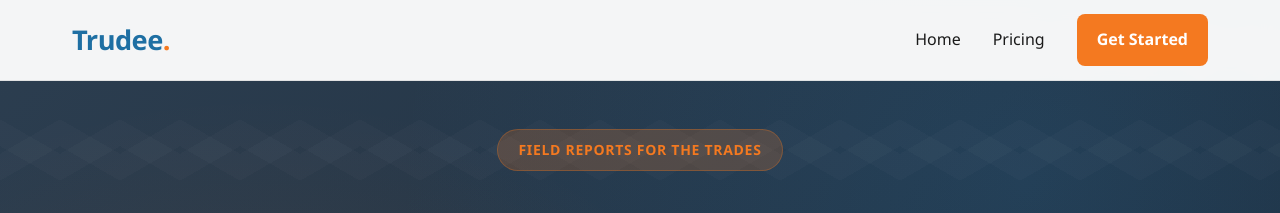
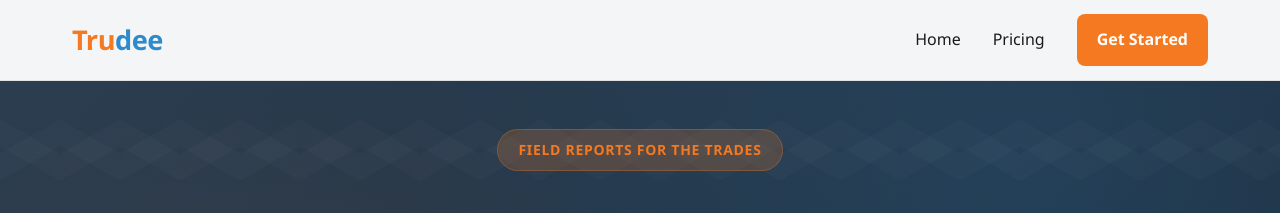
Before and after one commit to TrueUp-Pro/trudee_website, a Jekyll site: the page built from index.html, in a window 1280 px wide. Shown: the top 213 px of the page. Built offline with Jekyll 4.4.1, drawn with Linux system fonts in a browser that asks for light colours.

Commit message:
Rebrand wordmark TrueUp -> Trudee (Tru orange, dee blue)
Split the header logo into Tru (orange) / dee (blue) spans and
regenerate the social share card (og-image) to match.

Co-Authored-By: Claude Opus 4.8 (1M context) <noreply@anthropic.com>

```diff
--- a/_includes/header.html
+++ b/_includes/header.html
@@ -1,7 +1,7 @@
 <header class="site-header">
   <div class="wrap">
     <a class="logo" href="{{ '/' | relative_url }}" aria-label="Trudee home">
-      <span class="logo-text">Trudee</span>
+      <span class="logo-text"><span class="logo-tru">Tru</span><span class="logo-dee">dee</span></span>
     </a>
     <nav class="nav" aria-label="Main navigation">
       <a href="{{ '/' | relative_url }}">Home</a>
--- a/css/main.css
+++ b/css/main.css
@@ -123,13 +123,15 @@ img {
   font-weight: 800;
   font-size: 1.7rem;
   letter-spacing: -0.02em;
-  color: var(--color-blue-dark);
   line-height: 1;
 }
 
-.site-header .logo-text::after {
-  content: ".";
+.site-header .logo-tru {
   color: var(--color-orange);
+}
+
+.site-header .logo-dee {
+  color: var(--color-blue);
 }
 
 .site-header .logo img {
```
Also changed, not shown: assets/images/og-image.png.
